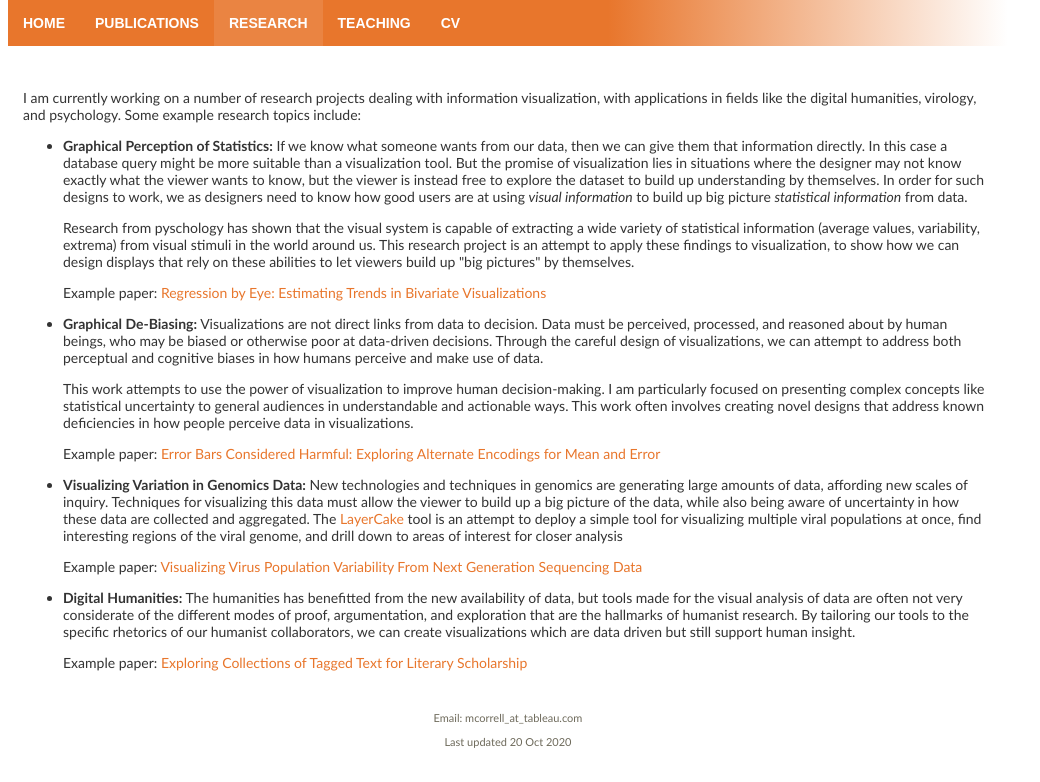
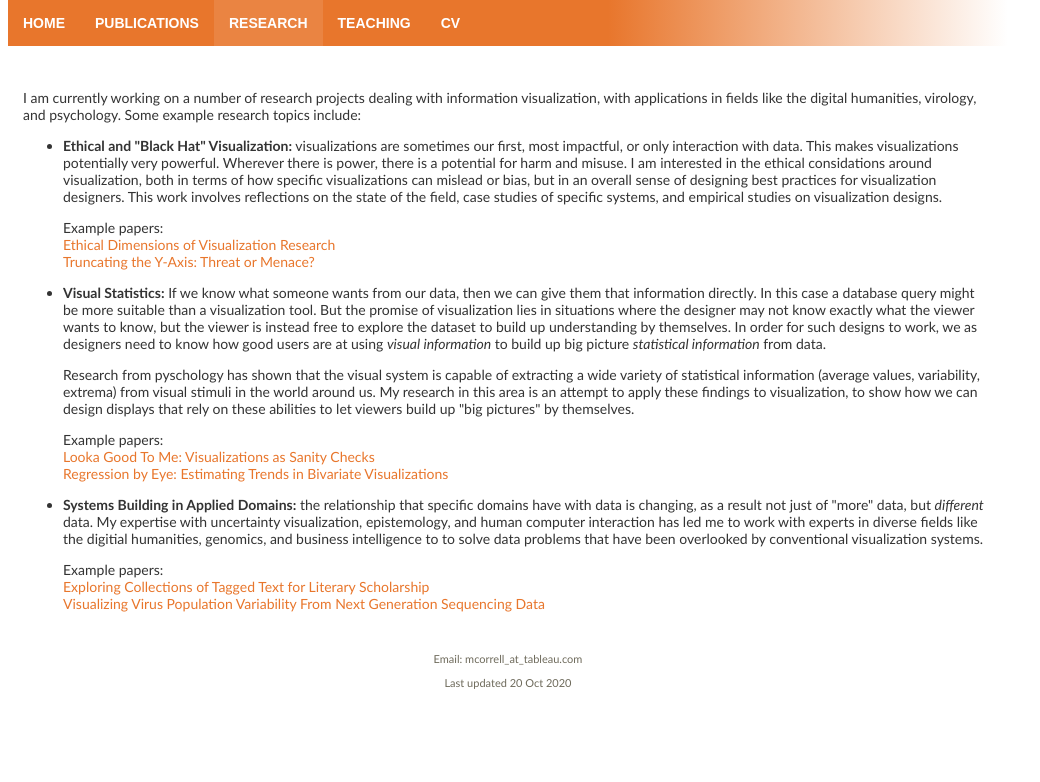
Before and after one commit to mcorrell/website, a PHP site: page /research.php in a window 1280 px wide. Shown: the part 158-940 px from the top of the page, without its empty margins (0-1040 px from the left). After the commit the page ends 847 px from the top, so only its background shows below. Run offline with PHP 8.4, Linux system fonts and the light colour scheme.

Commit message:
Update research.php

```diff
--- a/research.php
+++ b/research.php
@@ -12,19 +12,32 @@ include('header.php');
 <div id="container">
 <p>I am currently working on a number of research projects dealing with information visualization, with applications in fields like the digital humanities, virology, and psychology. Some example research topics include:</p>
 <ul>
-<li /><p><b>Graphical Perception of Statistics:</b> If we know what someone wants from our data, then we can give them that information directly. In this case a database query might be more suitable than a visualization tool. But the promise of visualization lies in situations where the designer may not know exactly what the viewer wants to know, but the viewer is instead free to explore the dataset to build up understanding by themselves. In order for such designs to work, we as designers need to know how good users are at using <i>visual information</i> to build up big picture <i>statistical information</i> from data.</p>
-<p>Research from pyschology has shown that the visual system is capable of extracting a wide variety of statistical information (average values, variability, extrema) from visual stimuli in the world around us. This research project is an attempt to apply these findings to visualization, to show how we can design displays that rely on these abilities to let viewers build up "big pictures" by themselves.
-<p>Example paper: <a href="http://idl.cs.washington.edu/files/2017-RegressionByEye-CHI.pdf">Regression by Eye: Estimating Trends in Bivariate Visualizations</a></p>
-<li /><p><b>Graphical De-Biasing:</b> Visualizations are not direct links from data to decision. Data must be perceived, processed, and reasoned about by human beings, who may be biased or otherwise poor at data-driven decisions. Through the careful design of visualizations, we can attempt to address both perceptual and cognitive biases in how humans perceive and make use of data.</p>
-<p>This work attempts to use the power of visualization to improve human decision-making. I am particularly focused on presenting complex concepts like statistical uncertainty to general audiences in understandable and actionable ways. This work often involves creating novel designs that address known deficiencies in how people perceive data in visualizations.</p>
-<p>Example paper: <a href="http://graphics.cs.wisc.edu/Papers/2014/CG14/">Error Bars Considered Harmful: Exploring Alternate Encodings for Mean and Error</a></p>
 
-<li /><p><b>Visualizing Variation in Genomics Data:</b> New technologies and techniques in genomics are generating large amounts of data, affording new scales of inquiry. Techniques for visualizing this data must allow the viewer to build up a big picture of the data, while also being aware of uncertainty in how these data are collected and aggregated. The <a href="http://graphics.cs.wisc.edu/WP/layercake/">LayerCake</a> tool is an attempt to deploy a simple tool for visualizing multiple viral populations at once, find interesting regions of the viral genome, and drill down to areas of interest for closer analysis</p>
-<p>Example paper: <a href="http://graphics.cs.wisc.edu/Papers/2011/CGOG11/">Visualizing Virus Population Variability From Next Generation Sequencing Data</a></p>
+<li /><p><b>Ethical and "Black Hat" Visualization:</b> visualizations are sometimes our first, most impactful, or only interaction with data. This makes visualizations potentially very powerful. Wherever there is power, there is a potential for harm and misuse. I am interested in the ethical considations around visualization, both in terms of how specific visualizations can mislead or bias, but in an overall sense of designing best practices for visualization designers. This work involves reflections on the state of the field, case studies of specific systems, and empirical studies on visualization designs.</p>
+<p>Example papers:<br/>
+<a href="https://research.tableau.com/paper/ethical-dimensions-visualization-research">Ethical Dimensions of Visualization Research</a><br/>
+<a href="https://osf.io/gz98h/">Truncating the Y-Axis: Threat or Menace?</a>
+</p>
 
-<li /><p><b>Digital Humanities:</b> The humanities has benefitted from the new availability of data, but tools made for the visual analysis of data are often not very considerate of the different modes of proof, argumentation, and exploration that are the hallmarks of humanist research. By tailoring our tools to the specific rhetorics of our humanist collaborators, we can create visualizations which are data driven but still support human insight.</p>
+<li /><p><b>Visual Statistics:</b> If we know what someone wants from our data, then we can give them that information directly. In this case a database query might be more suitable than a visualization tool. But the promise of visualization lies in situations where the designer may not know exactly what the viewer wants to know, but the viewer is instead free to explore the dataset to build up understanding by themselves. In order for such designs to work, we as designers need to know how good users are at using <i>visual information</i> to build up big picture <i>statistical information</i> from data.</p>
+<p>Research from pyschology has shown that the visual system is capable of extracting a wide variety of statistical information (average values, variability, extrema) from visual stimuli in the world around us. My research in this area is an attempt to apply these findings to visualization, to show how we can design displays that rely on these abilities to let viewers build up "big pictures" by themselves.
+<p>Example papers: <br/>
+	<a href="https://github.com/AlgebraicVis/SanityCheck">Looka Good To Me: Visualizations as Sanity Checks</a><br/>
+	<a href="http://idl.cs.washington.edu/files/2017-RegressionByEye-CHI.pdf">Regression by Eye: Estimating Trends in Bivariate Visualizations</a>
+</p>
+
+<li /><p><b>Systems Building in Applied Domains:</b> the relationship that specific domains have with data is changing, as a result not just of "more" data, but <i>different</i> data. My expertise with uncertainty visualization, epistemology, and human computer interaction has led me to work with experts in diverse fields like the digitial humanities, genomics, and business intelligence to to solve data problems that have been overlooked by conventional visualization systems.</p>
+<p>Example papers: <br/>
+	<a href="http://graphics.cs.wisc.edu/Papers/2011/CWG11a/">Exploring Collections of Tagged Text for Literary Scholarship</a><br/>
+	<a href="http://graphics.cs.wisc.edu/Papers/2011/CGOG11/">Visualizing Virus Population Variability From Next Generation Sequencing Data</a>
+</p>
+
+<!--<li /><p><b>Visualizing Variation in Genomics Data:</b> New technologies and techniques in genomics are generating large amounts of data, affording new scales of inquiry. Techniques for visualizing this data must allow the viewer to build up a big picture of the data, while also being aware of uncertainty in how these data are collected and aggregated. The <a href="http://graphics.cs.wisc.edu/WP/layercake/">LayerCake</a> tool is an attempt to deploy a simple tool for visualizing multiple viral populations at once, find interesting regions of the viral genome, and drill down to areas of interest for closer analysis</p>
+<p>Example paper: <a href="http://graphics.cs.wisc.edu/Papers/2011/CGOG11/">Visualizing Virus Population Variability From Next Generation Sequencing Data</a></p>-->
+
+<!--<li /><p><b>Digital Humanities:</b> The humanities has benefitted from the new availability of data, but tools made for the visual analysis of data are often not very considerate of the different modes of proof, argumentation, and exploration that are the hallmarks of humanist research. By tailoring our tools to the specific rhetorics of our humanist collaborators, we can create visualizations which are data driven but still support human insight.</p>
 <p>Example paper: <a href="http://graphics.cs.wisc.edu/Papers/2011/CWG11a/">Exploring Collections of Tagged Text for Literary Scholarship</a></p>
-</ul>
+</ul>-->
 
 	</div>
 <?php
```
